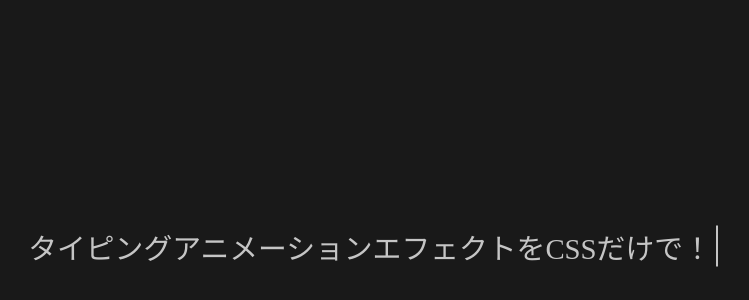
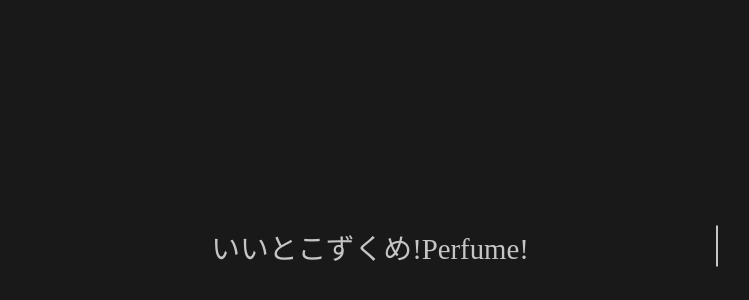
Before and after one commit to Sounyan/perfume, a website: page public/index.html in a window 1280 px wide. Shown: the part 162-462 px from the top of the page, without its empty margins (269-1018 px from the left). Drawn offline with Linux system fonts and the light colour scheme.

Commit message:
Update index.html

```diff
--- a/public/index.html
+++ b/public/index.html
@@ -14,6 +14,6 @@
 <title>Perfume!</title>
 </head>
 <body>
-<p class="line-1 anim-typewriter">タイピングアニメーションエフェクトをCSSだけで！</p>
+<p class="line-1 anim-typewriter">いいとこずくめ!Perfume!</p>
 </body>
 </html>
```
